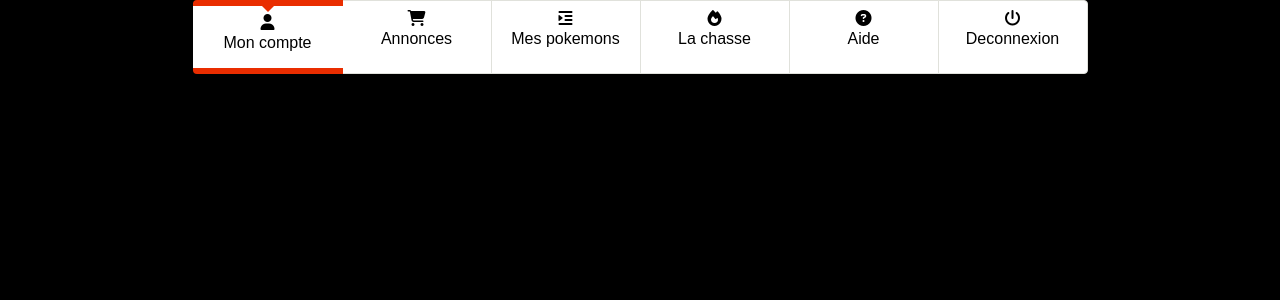
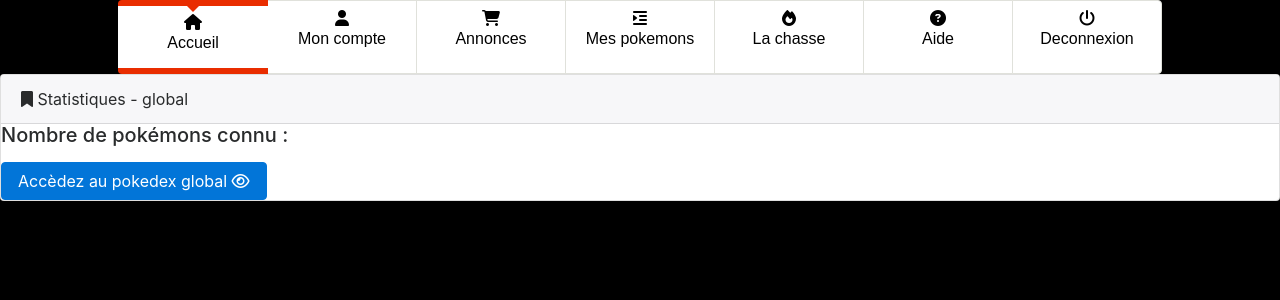
Before and after one commit to Snickeurz/pokeGame, a PHP site: page /index.php in a window 1280 px wide. Shown: the top 300 px of the page. Run offline with PHP 8.4, Linux system fonts and the light colour scheme; the visitor is signed in with stand-in values (Sample User, id 1); some libraries are stand-ins or nearby versions.

Commit message:
autre commit

```diff
--- a/index.php
+++ b/index.php
@@ -17,6 +17,10 @@
 
     switch ($uc)
     {
+        case "accueil":
+            include("views/home.html");
+            break;
+
         case "compte":
             include("model/compteModel.php");
             include("controler/compteControler.php");
@@ -68,8 +72,12 @@
                     break;
             }
             break;
-
+        case "logout":
+            include("logout.php");
+            logOut();
+            break;
         default:
+            include("views/home.html");
             break;
     }
 
--- a/nav.html
+++ b/nav.html
@@ -4,6 +4,14 @@
             <!-- start div row -->
             <div class="row">
                 <div class="btn-group btn-group-justified">
+                    <!-- bouton group for nouveautées -->
+                    <div class="btn-group">
+                        <button type="button" class="btn btn-nav" onclick="format('accueil','show');">
+                            <span class="fa fa-home"></span>
+                            <!-- onglet titre -->
+                            <p>Accueil</p>
+                        </button>
+                    </div>
                     <!-- bouton group for nouveautées -->
                     <div class="btn-group">
                         <button type="button" class="btn btn-nav" onclick="format('compte','show');">
@@ -75,17 +83,20 @@
         var toactivate="";
         //alert(etat);
         switch(etat) {
+            case 'compte':
+                toactivate=1;
+                break;
             case 'annonces' :
-                    toactivate=1;
+                    toactivate=2;
                 break;
             case 'pokemon':
-                    toactivate=2;
+                    toactivate=3;
                 break;
             case 'combat':
-                    toactivate=3;
+                    toactivate=4;
                 break;
             case 'aide':
-                    toactivate=4;
+                    toactivate=5;
                 break;
             default:
                   toactivate=0;
--- a/views/home.html
+++ b/views/home.html
@@ -0,0 +1,13 @@
+
+<!--Nombres de pokemon-->
+<div class="card">
+    <div class="card-header">
+        <span class="fa fa-bookmark"></span> Statistiques - global
+    </div>
+    <div class="card-body">
+        <h5 class="card-title">Nombre de pokémons connu :</h5>
+        <p class="card-text">
+        </p>
+        <a href="index.php?uc=redirect&ac=liste_pokemon" class="btn btn-primary pull-right">Accèdez au pokedex global <span class="fa fa-eye"></span> </a>
+    </div>
+</div>
```
Also changed, not shown: logout.php (added, +13 -0 lines), controler/compteControler.php (line endings or trailing spaces).
